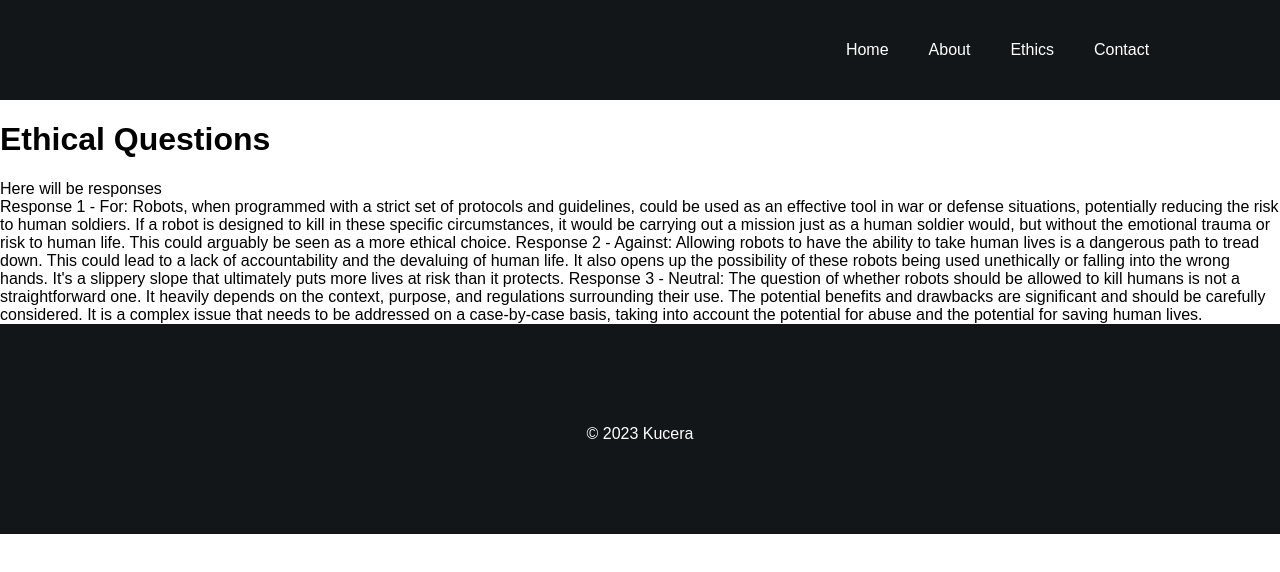
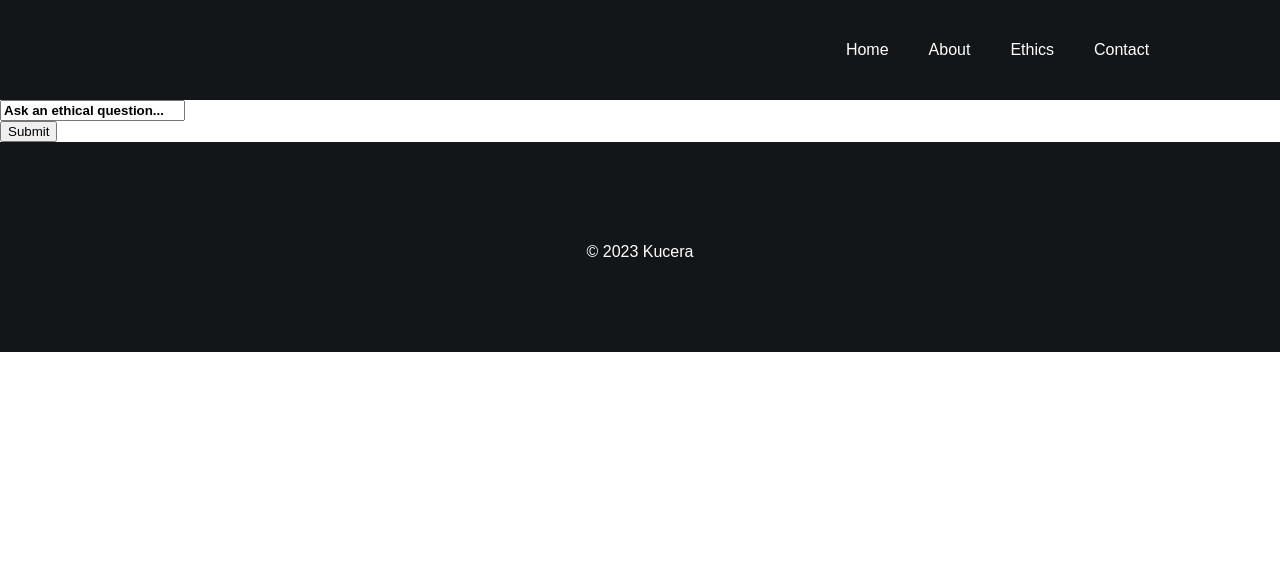
Before and after one commit to mattk1205/ethics_project, a React (Create React App) app: page /ethics in a window 1280 px wide. Shown: the top 572 px of the page. Built offline with nearby package versions, Linux system fonts and the light colour scheme; the HTML template or start-up script is replaced by a standard one.

Commit message:
q&a components added

```diff
--- a/package.json
+++ b/package.json
@@ -12,6 +12,7 @@
     "openai": "^4.16.1",
     "react": "^18.2.0",
     "react-dom": "^18.2.0",
+    "react-form-component": "^2.6.3",
     "react-scripts": "5.0.1",
     "web-vitals": "^2.1.4"
   },
--- /dev/null
+++ b/src/components/Response.js
@@ -0,0 +1,21 @@
+import React from 'react';
+export default function ResponseComponent ({ responses })  {
+        const splitResponses = responses.split(/(?=\d\. )/g);
+        return (
+            <div>
+                <div  style={{margin: '1em'}}>
+                    <strong>Responses:</strong>
+                </div>
+                {splitResponses.map((part, index) => {
+                    if (part) {
+                        return (
+                            <div key={index} style={{marginBottom: '1em'}}>
+                                {part}
+                            </div>
+                        );
+                    }
+                    return null;
+                })}
+            </div>
+        );
+    }
--- a/src/pages/Ethics.js
+++ b/src/pages/Ethics.js
@@ -1,26 +1,58 @@
+import React, {useState} from "react";
 import OpenAI from "openai";
-import React from 'react'
+import ResponseComponent from "../components/Response";
 
-// const openai = new OpenAI({
-//     apiKey: "", dangerouslyAllowBrowser: true
-// });
-//
-// const response = await openai.chat.completions.create({
-//     model: "gpt-4",
-//     messages: [{"role": "user", "content": "{Create create 3 responses to the following ethical question. One should be for and one should be against: Should robots be able to kill humans?}"}],
-//     temperature: 0.7,
-//     max_tokens: 716,
-//     top_p: 1,
-//     frequency_penalty: 0,
-//     presence_penalty: 0
-// });
-//const data = response.choices[0]
-export default function Ethics(){
+const openai = new OpenAI({
+    apiKey: "", // Replace with your actual API key
+    dangerouslyAllowBrowser: true
+});
+
+const QuestionComponent = () => {
+    const [question, setQuestion] = useState("");
+    const [responses, setResponses] = useState(null);
+    const [isLoading, setIsLoading] = useState(false);
+
+    const fetchResponses = async () => {
+        if (!question.trim()) return;
+
+        setIsLoading(true);
+        try {
+            const response = await openai.chat.completions.create({
+                model: "gpt-4",
+                messages: [
+                    { role: "system", content: "You are a helpful assistant." },
+                    { role: "user", content: `Create 3 responses (separated into a list) to the following ethical question. Take a stance for, against, and neutral. Reference ethical theories and philosophies: ${question}` }
+                ],
+                temperature: 0.7,
+                max_tokens: 716,
+                top_p: 1,
+                frequency_penalty: 0,
+                presence_penalty: 0
+            });
+            setResponses(response.choices[0]?.message?.content); // Adjust according to the actual response structure
+        } catch (error) {
+            console.error("Failed to fetch responses:", error);
+        }
+        setIsLoading(false);
+    };
+
     return (
-        <div className="ethics">
-            <h1>Ethical Questions</h1>
-            <div>Here will be responses</div>
-            <div>Response 1 - For: Robots, when programmed with a strict set of protocols and guidelines, could be used as an effective tool in war or defense situations, potentially reducing the risk to human soldiers. If a robot is designed to kill in these specific circumstances, it would be carrying out a mission just as a human soldier would, but without the emotional trauma or risk to human life. This could arguably be seen as a more ethical choice. Response 2 - Against: Allowing robots to have the ability to take human lives is a dangerous path to tread down. This could lead to a lack of accountability and the devaluing of human life. It also opens up the possibility of these robots being used unethically or falling into the wrong hands. It's a slippery slope that ultimately puts more lives at risk than it protects. Response 3 - Neutral: The question of whether robots should be allowed to kill humans is not a straightforward one. It heavily depends on the context, purpose, and regulations surrounding their use. The potential benefits and drawbacks are significant and should be carefully considered. It is a complex issue that needs to be addressed on a case-by-case basis, taking into account the potential for abuse and the potential for saving human lives.</div>
+        <div>
+            <input
+                type="text"
+                value={question}
+                onChange={(e) => setQuestion(e.target.value)}
+                placeholder="Ask an ethical question..."
+            />
+            <br/>
+            <button onClick={fetchResponses} disabled={isLoading}>
+                {isLoading ? 'Fetching...' : 'Submit'}
+            </button>
+                {responses ? (
+                    <ResponseComponent responses={responses}/>
+                ) : null}
         </div>
     );
 };
+
+export default QuestionComponent;
```
Also changed, not shown: 1 other file (tests, documents, lock files or other folders).
